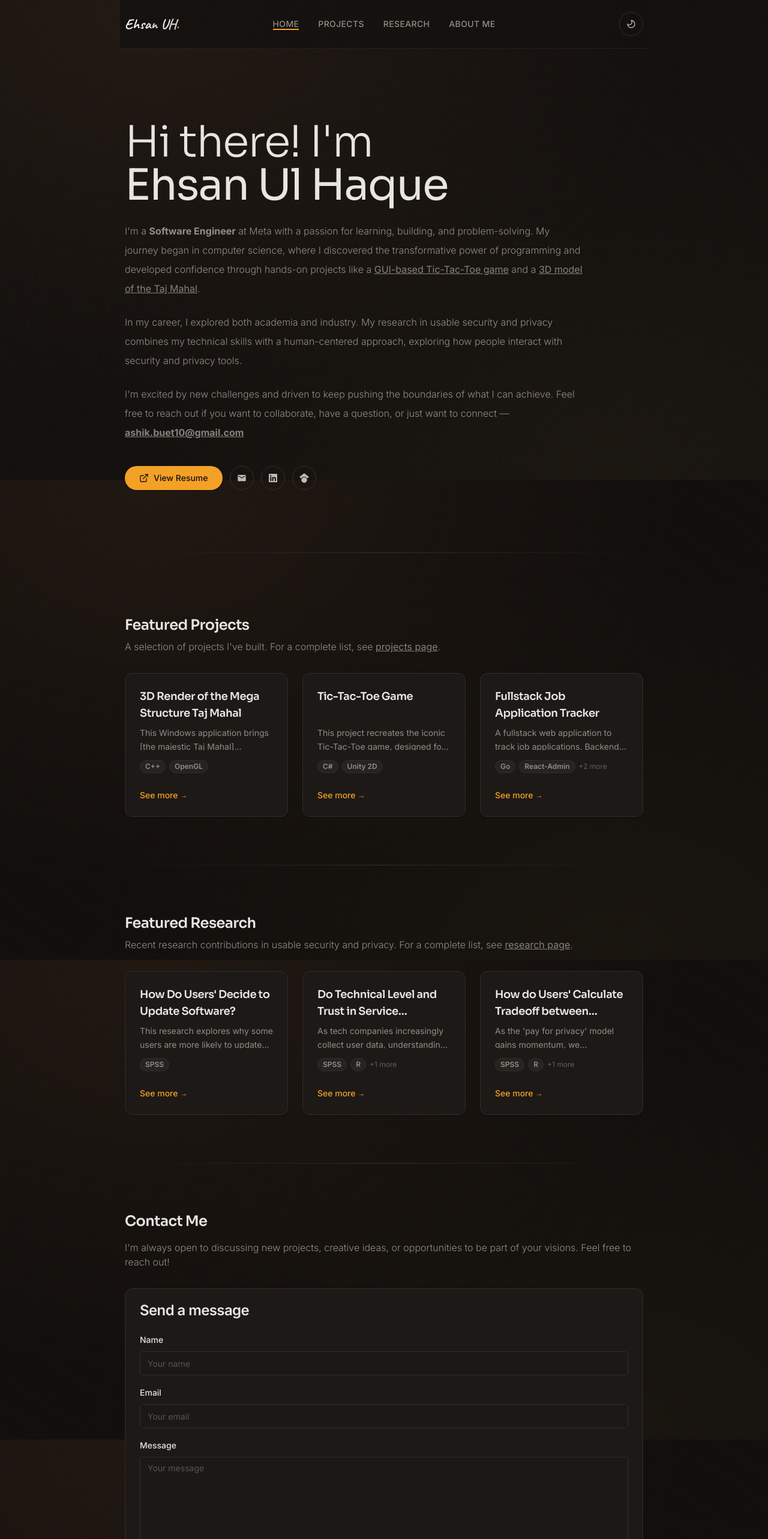
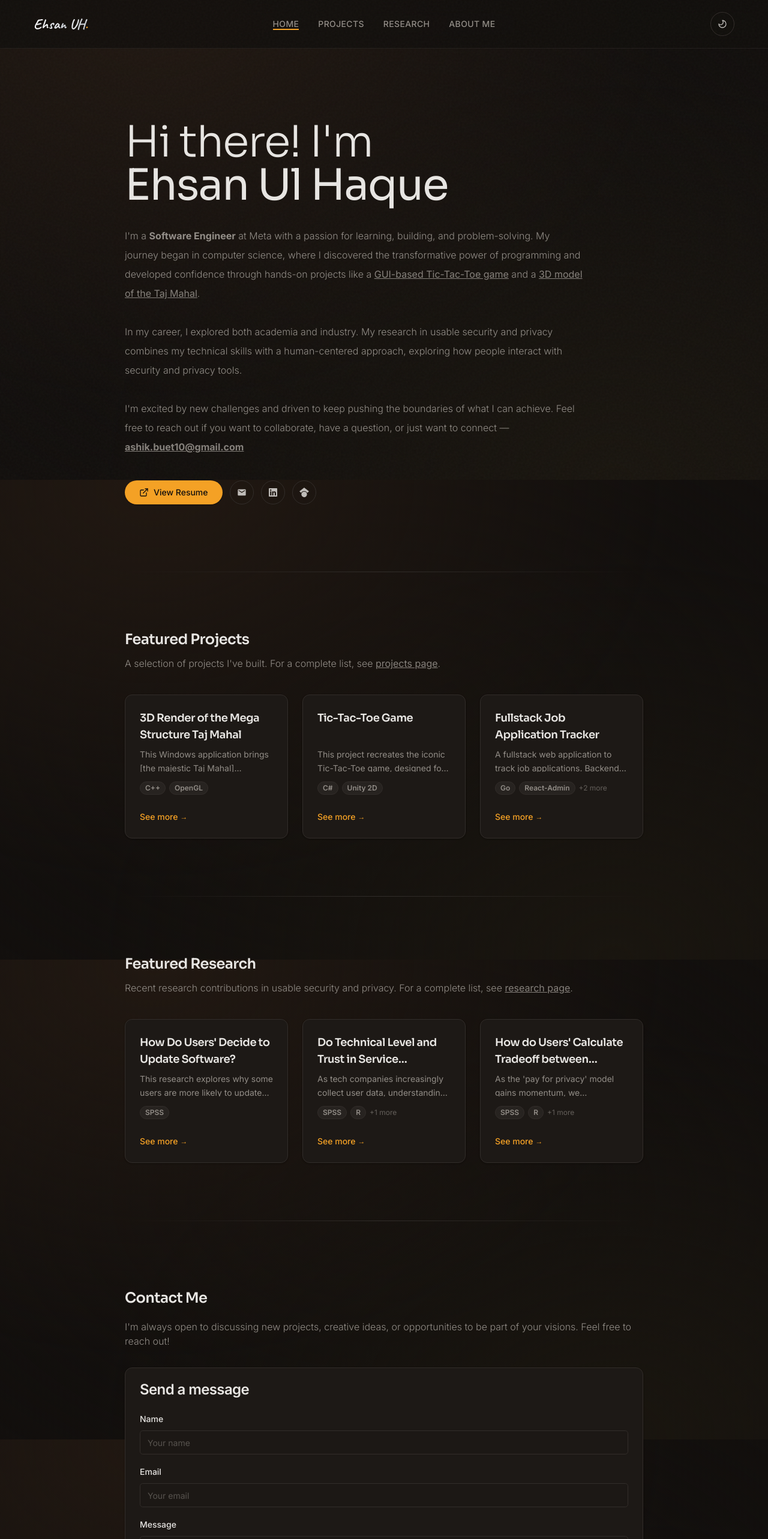
Before and after one commit to ehsan-ashik/portfolio-ehsan, a Next.js app: page / in a window 1280 px wide. Shown: the top 2566 px of the page at 60% size. Built offline with nearby package versions, Linux system fonts and the light colour scheme; a web font is replaced by a local one.

Commit message:
spacing issue fixed

```diff
--- a/app/about/page.tsx
+++ b/app/about/page.tsx
@@ -7,7 +7,7 @@ import React from 'react';
 export default function Page() {
   return (
     <section className="flex flex-col items-center md:items-start gap-5 lg:gap-24 lg:flex-row">
-      <div className="pt-10">
+      <div className="pt-16">
         <ProfileCard />
       </div>
       <div className="lg:pt-4 text-clip grow">
--- a/app/layout.tsx
+++ b/app/layout.tsx
@@ -30,8 +30,8 @@ export default function RootLayout({
           enableSystem={false}
           disableTransitionOnChange
         >
+          <Header />
           <div className="container mx-auto max-w-[75rem] flex flex-col min-h-screen">
-            <Header />
             <main className="flex-1 p-2">{children}</main>
             <Footer />
           </div>
--- a/app/page.tsx
+++ b/app/page.tsx
@@ -8,15 +8,15 @@ export default function Page() {
   return (
     <>
       <Hero />
-      <div className="py-16">
+      <div className="py-12">
         <div className="h-px bg-gradient-to-r from-transparent via-border to-transparent" />
       </div>
       <ProjectOverview />
-      <div className="py-10">
+      <div className="py-12">
         <div className="h-px bg-gradient-to-r from-transparent via-border to-transparent" />
       </div>
       <ResearchOverview />
-      <div className="py-10">
+      <div className="py-12">
         <div className="h-px bg-gradient-to-r from-transparent via-border to-transparent" />
       </div>
       <Contact />
--- a/app/projects/page.tsx
+++ b/app/projects/page.tsx
@@ -4,14 +4,14 @@ import { ProjectCard } from '@/components/ProjectCard';
 
 export default function Page() {
   return (
-    <section className="pt-10">
+    <section className="pt-16">
       <h1
         style={{ fontFamily: 'var(--font-display)' }}
         className="text-center md:text-left text-4xl md:text-5xl font-light tracking-tight"
       >
         My Projects
       </h1>
-      <p className="pt-4 font-light text-muted-foreground">
+      <p className="pt-6 font-light text-muted-foreground">
         Explore a curated selection of my projects, each with a brief
         description to give you a taste of what I've been working on. For a
         complete list and in-depth details,{' '}
--- a/app/research/page.tsx
+++ b/app/research/page.tsx
@@ -4,14 +4,14 @@ import { ResearchCard } from '@/components/ResearchCard';
 
 export default function Page() {
   return (
-    <section className="pt-10">
+    <section className="pt-16">
       <h1
         style={{ fontFamily: 'var(--font-display)' }}
         className="text-center md:text-left text-4xl md:text-5xl font-light tracking-tight"
       >
         My Research
       </h1>
-      <p className="pt-4 font-light text-muted-foreground">
+      <p className="pt-6 font-light text-muted-foreground">
         Here are some of the research projects that I've worked on, each with a
         brief description to introduce you with my research.
       </p>
--- a/components/Contact.tsx
+++ b/components/Contact.tsx
@@ -51,7 +51,7 @@ export function Contact() {
   };
 
   return (
-    <section id="contact" className="w-full py-10">
+    <section id="contact" className="w-full py-16">
       <motion.div
         initial={{ opacity: 0, y: 20 }}
         whileInView={{ opacity: 1, y: 0 }}
@@ -66,7 +66,7 @@ export function Contact() {
           >
             {contactdata.title}
           </h2>
-          <p className="font-light text-muted-foreground pt-2">
+          <p className="font-light text-muted-foreground pt-3">
             {contactdata.description}
           </p>
         </div>
--- a/components/Header.tsx
+++ b/components/Header.tsx
@@ -7,7 +7,8 @@ import { MobileNav } from './MobileNav';
 
 export function Header() {
   return (
-    <div className="sticky top-0 z-10 w-full bg-background/80 backdrop-blur-md border-b border-border/50 flex items-center px-2 py-5 gap-3">
+    <header className="sticky top-0 z-10 w-full bg-background/80 backdrop-blur-md border-b border-border/50">
+      <div className="container mx-auto max-w-[75rem] flex items-center px-4 py-5 gap-3">
         <div className="flex-1">
           <Logo />
         </div>
@@ -21,5 +22,6 @@ export function Header() {
           <MobileNav />
         </div>
       </div>
+    </header>
   );
 }
--- a/components/Hero.tsx
+++ b/components/Hero.tsx
@@ -15,7 +15,7 @@ export function Hero() {
   const { toast } = useToast();
 
   return (
-    <section className="w-full mx-auto lg:mx-0 pt-16 md:pt-28 pb-10">
+    <section className="w-full mx-auto lg:mx-0 pt-16 md:pt-28 pb-16">
       <motion.div
         initial={{ opacity: 0, y: 30 }}
         animate={{ opacity: 1, y: 0 }}
@@ -49,7 +49,7 @@ export function Hero() {
             ease: [0.16, 1, 0.3, 1]
           }}
         >
-          <ReactMarkdown className="w-auto lg:w-[48rem] mx-auto md:mx-0 pt-6 text-left leading-8 font-light text-muted-foreground">
+          <ReactMarkdown className="w-auto lg:w-[48rem] mx-auto md:mx-0 pt-8 text-left leading-8 font-light text-muted-foreground">
             {part}
           </ReactMarkdown>
         </motion.div>
--- a/components/MobileNav.tsx
+++ b/components/MobileNav.tsx
@@ -72,7 +72,7 @@ export function MobileNav() {
                       bounce: 120,
                       delay: 0.2
                     }}
-                    className="text-xl text-foreground opacity-80 inline-flex group relative"
+                    className="text-sm tracking-wide uppercase text-muted-foreground font-medium inline-flex group relative hover:text-foreground transition-colors duration-200"
                   >
                     {navitem.display}
                     {pathname === navitem.path ? (
--- a/components/ProjectOverview.tsx
+++ b/components/ProjectOverview.tsx
@@ -18,15 +18,15 @@ export function ProjectOverview() {
   const featuredProjects = shuffleArray(visibleProjects).slice(0, 3);
 
   return (
-    <section className="py-10">
-      <div className="mb-8">
+    <section className="py-12">
+      <div className="mb-10">
         <h2
           style={{ fontFamily: 'var(--font-display)' }}
           className="text-2xl font-semibold tracking-tight"
         >
           Featured Projects
         </h2>
-        <p className="font-light text-muted-foreground pt-2">
+        <p className="font-light text-muted-foreground pt-3">
           A selection of projects I've built. For a complete list, see{' '}
           <Link href="/projects">projects page</Link>.
         </p>
--- a/components/ResearchOverview.tsx
+++ b/components/ResearchOverview.tsx
@@ -18,15 +18,15 @@ export function ResearchOverview() {
   const featuredResearch = shuffleArray(visibleResearch).slice(0, 3);
 
   return (
-    <section className="py-10">
-      <div className="mb-8">
+    <section className="py-12">
+      <div className="mb-10">
         <h2
           style={{ fontFamily: 'var(--font-display)' }}
           className="text-2xl font-semibold tracking-tight"
         >
           Featured Research
         </h2>
-        <p className="font-light text-muted-foreground pt-2">
+        <p className="font-light text-muted-foreground pt-3">
           Recent research contributions in usable security and privacy. For a
           complete list, see <Link href="/research">research page</Link>.
         </p>
--- a/components/SkillsCard.tsx
+++ b/components/SkillsCard.tsx
@@ -10,7 +10,7 @@ export function SkillsCard() {
       >
         Technologies
       </h3>
-      <p className="font-light pt-2 text-muted-foreground leading-7">
+      <p className="font-light pt-3 text-muted-foreground leading-7">
         Here is a curated list of technologies I've been relying on for both
         professional work and personal projects.
       </p>
```
Lines whose indentation alone changed are shown as unchanged.
